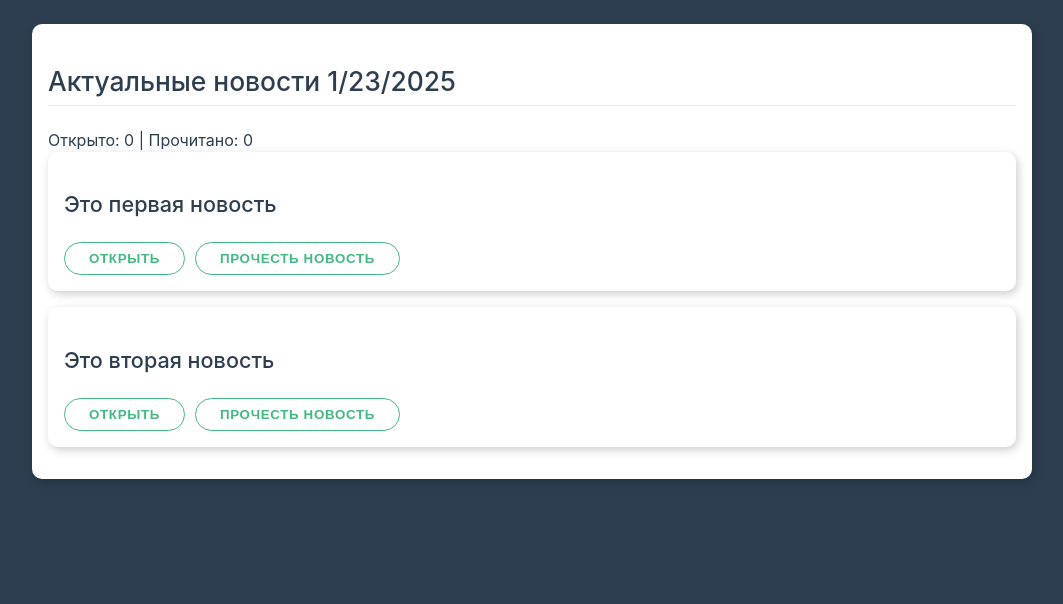
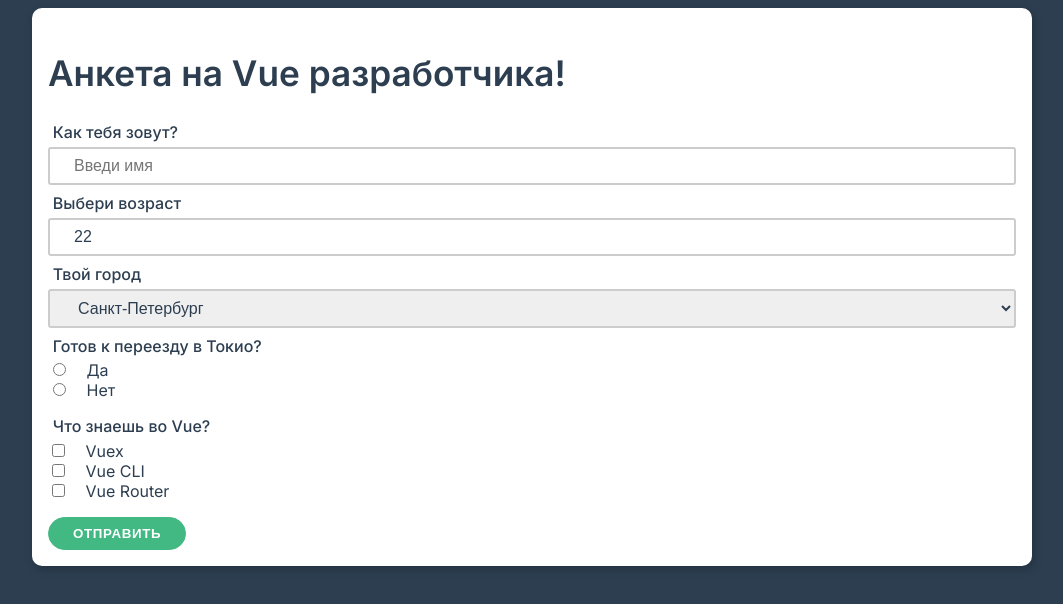
Before and after one commit to vlad-da/vue-vladlen, a Vue app in the folder vue-project/: page / in a window 1280 px wide. Shown: the top 604 px of the page, without its empty margins (108-1171 px from the left). Built offline with nearby package versions, Linux system fonts and the light colour scheme.

Commit message:
Добавляет инпуты

```diff
--- a/vue-project/src/App.vue
+++ b/vue-project/src/App.vue
@@ -1,22 +1,77 @@
 <template>
-  <header>
-    <TheHeader />
-  </header>
+  <div class="container">
+    <form class="card" @submit.prevent="submitForm">
+      <h1>Анкета на Vue разработчика!</h1>
+      <div class="form-control">
+        <label for="name">Как тебя зовут?</label>
+        <input v-model="name" type="text" id="name" placeholder="Введи имя">
+      </div>
+
+      <div class="form-control">
+        <label for="age">Выбери возраст</label>
+        <input v-model.number="age" type="number" id="age" value="20">
+      </div>
+
+      <div class="form-control">
+        <label for="city">Твой город</label>
+        <select v-model="city" id="city">
+          <option value="spb">Санкт-Петербург</option>
+          <option value="msk">Москва</option>
+          <option value="kzn">Казань</option>
+          <option value="nsk">Новосибирск</option>
+        </select>
+      </div>
+
+      <div class="form-checkbox">
+        <span class="label">Готов к переезду в Токио?</span>
+        <div class="checkbox">
+          <label><input type="radio" name="trip" v-model="goTo" value="yes"/> Да</label>
+        </div>
+
+        <div class="checkbox">
+          <label><input type="radio" name="trip" v-model="goTo" value="no"/> Нет</label>
+        </div>
+      </div>
+
+      <div class="form-checkbox">
+        <span class="label">Что знаешь во Vue?</span>
+        <div class="checkbox">
+          <label><input type="checkbox" v-model="checks" name='country' value="japan"/> Vuex</label>
+        </div>
+        <div class="checkbox">
+          <label><input type="checkbox" v-model="checks" name='country' value="russia"/> Vue CLI</label>
+        </div>
+        <div class="checkbox">
+          <label><input type="checkbox" v-model="checks" name='country' value="usa"/> Vue Router</label>
+        </div>
+      </div>
+
+      <button type="submit" class="btn primary">Отправить</button>
+    </form>
+  </div>
 </template>
 
 <script>
-import TheHeader from './components/TheHeader.vue'
+
 export default {
-  name: 'App',
-  components: {
-    TheHeader,
+  data() {
+    return {
+      name: '',
+      age: 22,
+      city: 'spb',
+      goTo: null,
+      checks: []
+    }
   },
+  methods: {
+    submitForm() {
+      console.log(this.name);
+      console.log(this.age);
+      console.log(this.city);
+      console.log(this.goTo);
+      console.log(this.checks);
+    }
+  }
 }
+
 </script>
-
-<style scoped>
-header {
-  line-height: 1.5;
-  max-height: 100vh;
-}
-</style>
--- a/vue-project/src/components/CardItem.vue
+++ /dev/null
@@ -1,41 +0,0 @@
-<template>
-  <div class="card">
-    <h3>{{ item }}</h3>
-    <button class="btn" @click="open">
-      {{ isNewOpen ? 'Закрыть' : 'Открыть' }}
-    </button>
-    <p v-if="isNewOpen">sdfsdfsdfsdfsdfsdfsdfsdfds</p>
-    <button v-if="!wasRead" @click="readAction" class="btn">Прочесть новость</button>
-  </div>
-</template>
-
-<script>
-export default {
-  name: 'CardItem',
-  data() {
-    return {
-      isNewOpen: this.isOpen,
-      isActive: true,
-    }
-  },
-  methods: {
-    open() {
-      this.isNewOpen = !this.isNewOpen
-      if (this.isNewOpen) {
-        this.$emit('open-news')
-      }
-    },
-    readAction() {
-      this.isNewOpen = false
-      this.$emit('read-action', this.id)
-    },
-  },
-
-  props: {
-    item: String,
-    isOpen: Boolean,
-    wasRead: Boolean,
-    id: Number,
-  },
-}
-</script>
--- a/vue-project/src/components/TheHeader.vue
+++ /dev/null
@@ -1,58 +0,0 @@
-<template>
-  <div class="container pt-1">
-    <div class="card">
-      <h2>Актуальные новости {{ now }}</h2>
-      <span>Открыто: {{ openRate }} | Прочитано: {{ readCount }}</span>
-      <CardItem
-        v-for="item in news"
-        :key="item.id"
-        :item="item.title"
-        :is-open="item.isOpen"
-        :id="item.id"
-        :was-read="item.wasRead"
-        @open-news="openRate++"
-        @read-action="setReadCount"
-      />
-    </div>
-  </div>
-</template>
-<script>
-import CardItem from './CardItem.vue'
-export default {
-  name: 'TheHeader',
-  components: {
-    CardItem,
-  },
-  data() {
-    return {
-      title: 'НОвый заголовок',
-      now: new Date().toLocaleDateString(),
-      openRate: 0,
-      readCount: 0,
-      news: [
-        {
-          title: 'Это первая новость',
-          id: 1,
-          isOpen: false,
-          wasRead: false,
-        },
-        {
-          title: 'Это вторая новость',
-          id: 2,
-          isOpen: false,
-          wasRead: false,
-        },
-      ],
-    }
-  },
-  methods: {
-    setReadCount(idx) {
-      this.readCount++
-      const index = this.news.findIndex((el) => el.id === idx)
-      this.news[index].wasRead = true
-    },
-  },
-}
-</script>
-
-<style></style>
--- a/vue-project/src/theme.css
+++ b/vue-project/src/theme.css
@@ -1,17 +1,11 @@
-@import url('https://fonts.googleapis.com/css2?family=Roboto:wght@400;500&display=swap');
+@import url('https://fonts.googleapis.com/css2?family=Inter:wght@400;500;600&display=swap');
 
 * {
     box-sizing: border-box;
 }
 
 body {
-  font-family:
-    Inter,
-    Roboto,
-    Oxygen,
-    Fira Sans,
-    Helvetica Neue,
-    sans-serif;
+    font-family: Inter, Roboto, Oxygen, Fira Sans, Helvetica Neue, sans-serif;
     -webkit-font-smoothing: antialiased;
     -moz-osx-font-smoothing: grayscale;
     font-size: 16px;
@@ -65,13 +59,13 @@ h3 {
     font-size: 1.35rem;
 }
 
-.primary {
-  color: #42b983;
-}
+/*.primary {*/
+/*    color: #42b983;*/
+/*}*/
 
-.danger {
-  color: #e53935;
-}
+/*.danger {*/
+/*    color: #e53935;*/
+/*}*/
 
 .btn {
     color: #42b983;
@@ -141,7 +135,8 @@ h3 {
     margin-bottom: 0.5rem;
 }
 
-.form-control input {
+.form-control input,
+.form-control select {
     margin: 0;
     outline: none;
     border: 2px solid #ccc;
@@ -151,6 +146,20 @@ h3 {
     padding: 0.5rem 1.5rem;
     border-radius: 3px;
     font-size: 1rem;
+}
+
+.form-checkbox {
+    margin-bottom: 1rem;
+}
+
+.form-checkbox .label {
+    display: block;
+    margin: 0 0 0.3rem 0.3rem;
+    font-weight: 500;
+}
+
+.form-checkbox .checkbox input {
+    margin-right: 1rem;
 }
 
 .form-control label {
@@ -195,3 +204,62 @@ h3 {
     justify-content: space-between;
     padding: 0.5rem 0;
 }
+
+.alert {
+    padding: 1rem 1.5rem;
+    border-left-width: .5rem;
+    border-left-style: solid;
+    margin: 1rem 0;
+    position: relative;
+    border-bottom-right-radius: 2px;
+    border-top-right-radius: 2px;
+}
+
+.alert.primary {
+    border-color: #42b983;
+    background-color: #f8f8f8;
+}
+
+.alert.danger {
+    border-color: #e53935;
+    background-color: #f8f8f8;
+}
+
+.alert.warning {
+    border-color: #c25205;
+    background-color: #f8f8f8;
+}
+
+.alert p {
+    color: #222;
+    line-height: 1.7;
+}
+
+.alert-title {
+    text-transform: uppercase;
+    font-weight: 600;
+    margin-bottom: -.4rem;
+    color: #222;
+}
+
+.modal {
+    position: fixed;
+    top: 60px;
+    width: 600px;
+    padding: 1rem;
+    background: #fff;
+    z-index: 1000;
+    left: 50%;
+    border-radius: 10px;
+    transform: translateX(-50%);
+    box-shadow: 2px 3px 10px rgba(0, 0, 0, 0.2);
+}
+
+.modal-backdrop {
+    position: fixed;
+    top: 0;
+    right: 0;
+    left: 0;
+    bottom: 0;
+    background: rgba(0, 0, 0, .35);
+}
```
Lines whose indentation alone changed are shown as unchanged.
